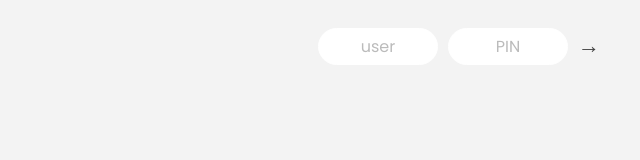
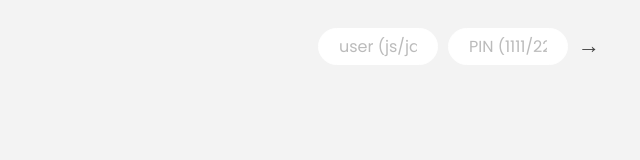
Before and after one commit to Abdel-Fadeel/Bankist, a plain HTML site: page index.html in a window 1280 px wide. Shown: the full height of the page, 640-1280 px from the left. Drawn offline with Linux system fonts and the light colour scheme.

Commit message:
Update index.html
update

```diff
--- a/index.html
+++ b/index.html
@@ -22,13 +22,13 @@
       <form class="login">
         <input
           type="text"
-          placeholder="user"
+          placeholder="user (js/jd)"
           class="login__input login__input--user"
         />
         <!-- In practice, use type="password" -->
         <input
           type="text"
-          placeholder="PIN"
+          placeholder="PIN (1111/2222)"
           maxlength="4"
           class="login__input login__input--pin"
         />
```
